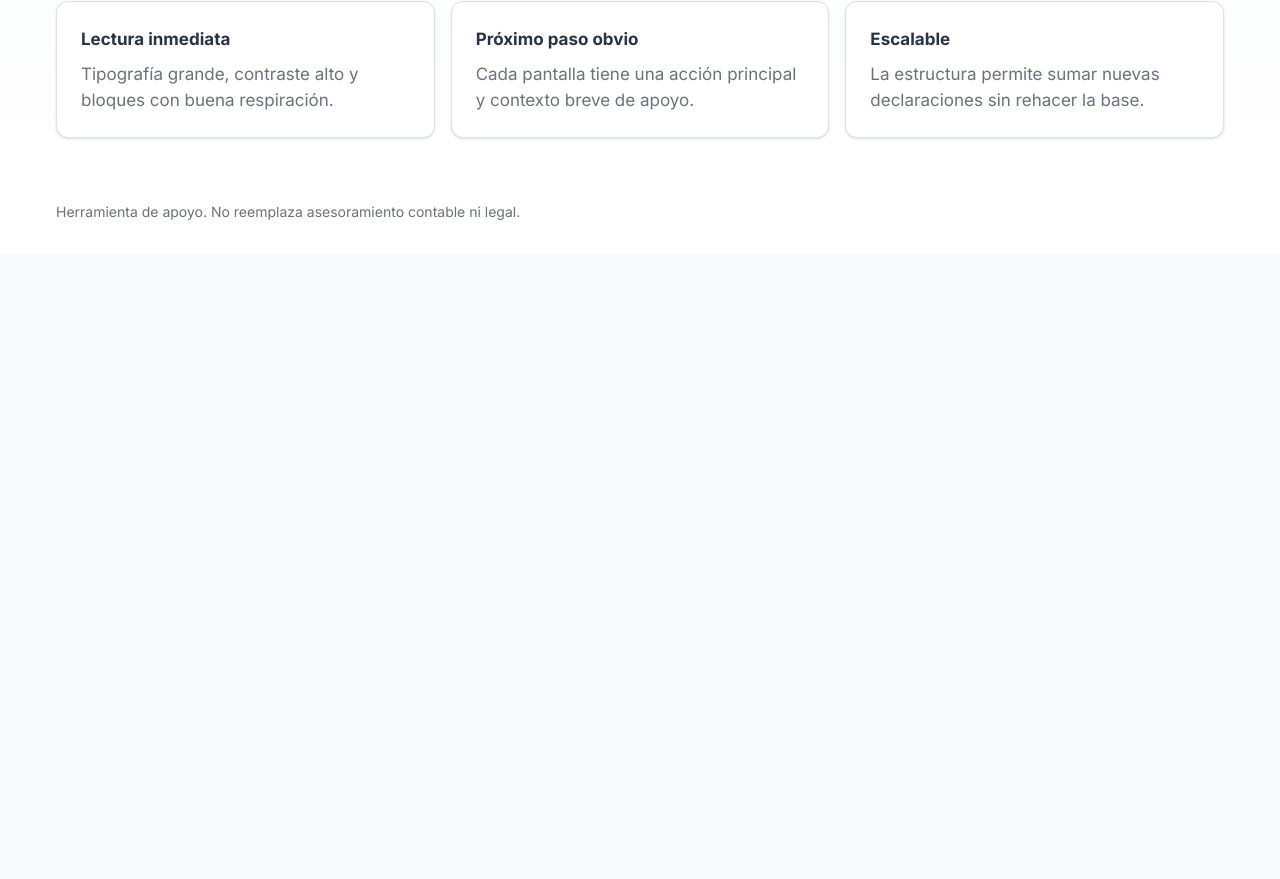
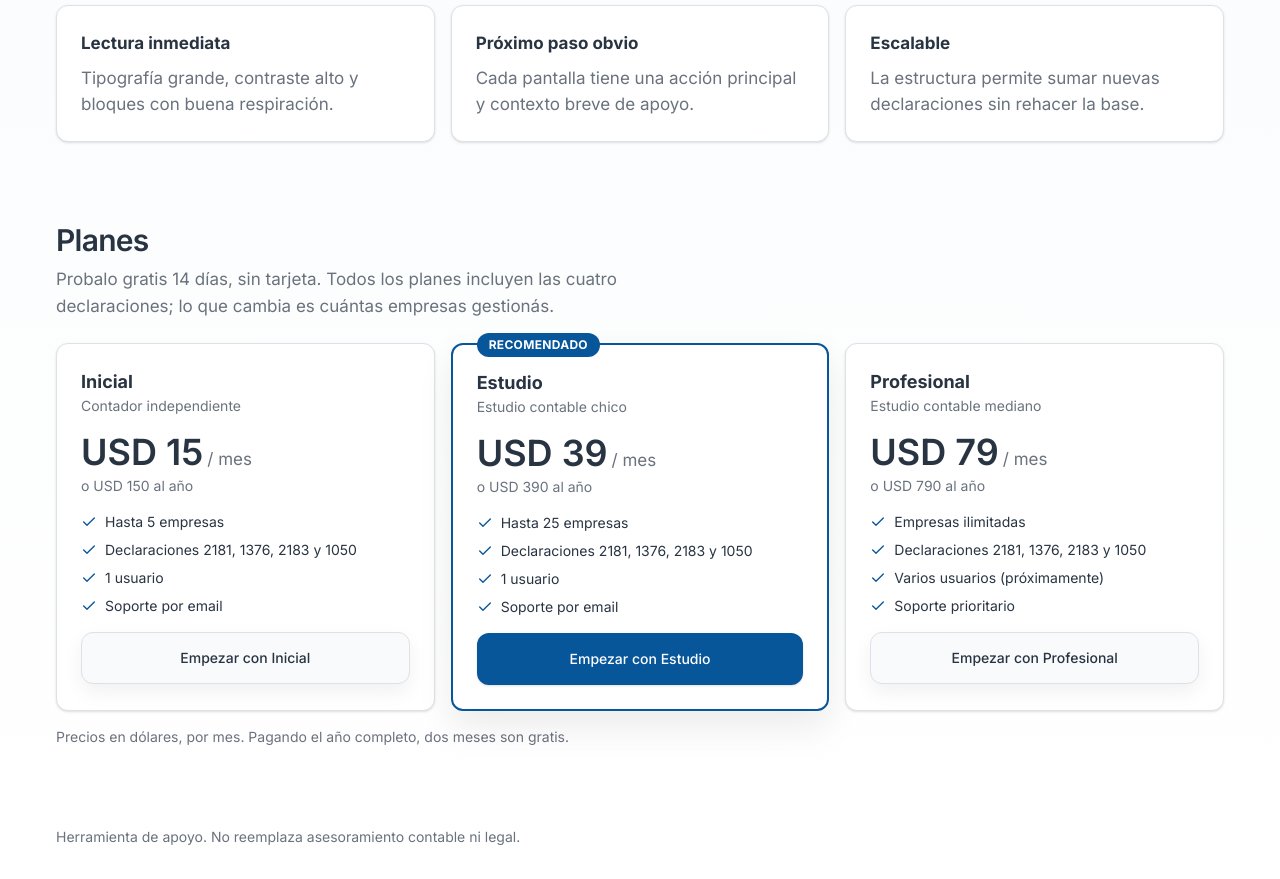
Before and after one commit to jpl1899/tudeclaracion, a Next.js app: page / in a window 1280 px wide. Shown: the part 772-1651 px from the top of the page. Before the commit the page ends 1026 px from the top, so only its background shows below. Built offline with nearby package versions, Linux system fonts and the light colour scheme.

Commit message:
feat: add example subscription plans to the landing and carry the chosen plan to signup

```diff
--- a/src/app/page.tsx
+++ b/src/app/page.tsx
@@ -1,7 +1,10 @@
+import type { Plan } from '@/modules/planes/planes';
+import { Check } from 'lucide-react';
 import Link from 'next/link';
 import { Logo } from '@/components/brand/logo';
 import { Button } from '@/components/ui/button';
 import { Card, CardContent } from '@/components/ui/card';
+import { DIAS_DE_PRUEBA, PLANES } from '@/modules/planes/planes';
 
 /**
  * Portada (landing) — .context/design/master-design-plan.md §4.1, mockup en
@@ -14,9 +17,20 @@ export default function RootPage() {
   return (
     <main className="min-h-screen bg-gradient-to-b from-background to-white">
       <div className="mx-auto w-full max-w-[1200px] px-4">
-        <header className="flex min-h-[72px] items-center gap-3 py-4">
+        <header className="flex min-h-[72px] flex-wrap items-center gap-3 py-4">
           <Logo variant="mark" className="h-11 w-11" priority alt="" />
           <span className="font-semibold text-foreground">tuDeclaracion</span>
+          <nav aria-label="Principal" className="ml-auto flex items-center gap-1 sm:gap-2">
+            <Button asChild variant="ghost" className="h-12 px-3">
+              <a href="#planes">Planes</a>
+            </Button>
+            <Button asChild variant="ghost" className="h-12 px-3">
+              <Link href="/login">Ingresar</Link>
+            </Button>
+            <Button asChild className="hidden h-12 px-4 sm:inline-flex">
+              <Link href="/signup">Crear cuenta</Link>
+            </Button>
+          </nav>
         </header>
 
         <section className="grid gap-6 py-8 md:py-12">
@@ -66,11 +80,63 @@ export default function RootPage() {
           </div>
         </section>
 
+        <section id="planes" aria-labelledby="planes-titulo" className="scroll-mt-6 py-8 md:py-12">
+          <h2 id="planes-titulo" className="font-heading text-2xl font-semibold tracking-tight text-foreground md:text-3xl">
+            Planes
+          </h2>
+          <p className="mt-2 max-w-[60ch] text-muted-foreground">
+            {`Probalo gratis ${DIAS_DE_PRUEBA} días, sin tarjeta. Todos los planes incluyen las cuatro declaraciones; lo que cambia es cuántas empresas gestionás.`}
+          </p>
+          <div className="mt-6 grid grid-cols-1 gap-4 md:grid-cols-3">
+            {PLANES.map(plan => <PlanCard key={plan.id} plan={plan} />)}
+          </div>
+          <p className="mt-4 text-sm text-muted-foreground">
+            Precios en dólares, por mes. Pagando el año completo, dos meses son gratis.
+          </p>
+        </section>
+
         <footer className="py-8 text-sm text-muted-foreground">
           Herramienta de apoyo. No reemplaza asesoramiento contable ni legal.
         </footer>
       </div>
     </main>
+  );
+}
+
+function PlanCard({ plan }: { plan: Plan }) {
+  return (
+    <Card
+      data-testid={`plan_${plan.id}`}
+      className={plan.recomendado ? 'relative border-2 border-primary shadow-md' : 'relative'}
+    >
+      <CardContent className="grid h-full content-start gap-4 pt-6">
+        {plan.recomendado && (
+          <span className="absolute -top-3 left-6 rounded-full bg-primary px-3 py-1 text-xs font-bold uppercase tracking-wide text-primary-foreground">
+            Recomendado
+          </span>
+        )}
+        <div>
+          <strong className="text-lg text-foreground">{plan.nombre}</strong>
+          <p className="text-sm text-muted-foreground">{plan.paraQuien}</p>
+        </div>
+        <p className="flex items-baseline gap-1 text-foreground">
+          <span className="font-heading text-4xl font-semibold">{`USD ${plan.precioMensualUsd}`}</span>
+          <span className="text-muted-foreground">/ mes</span>
+        </p>
+        <p className="-mt-3 text-sm text-muted-foreground">{`o USD ${plan.precioAnualUsd} al año`}</p>
+        <ul className="grid gap-2 text-sm">
+          {[plan.empresas, ...plan.incluye].map(item => (
+            <li key={item} className="flex items-start gap-2 text-foreground">
+              <Check aria-hidden="true" className="mt-0.5 h-4 w-4 flex-none text-primary" />
+              {item}
+            </li>
+          ))}
+        </ul>
+        <Button asChild size="lg" variant={plan.recomendado ? 'default' : 'outline'} className="mt-auto h-[52px]">
+          <Link href={`/signup?plan=${plan.id}`}>{`Empezar con ${plan.nombre}`}</Link>
+        </Button>
+      </CardContent>
+    </Card>
   );
 }
 
--- a/src/app/signup/page.tsx
+++ b/src/app/signup/page.tsx
@@ -1,6 +1,7 @@
 'use client';
 
-import { useState } from 'react';
+import type { Plan } from '@/modules/planes/planes';
+import { useEffect, useState } from 'react';
 import { GoogleSignInButton } from '@/components/auth/google-sign-in-button';
 import { turnstileEnabled, TurnstileWidget } from '@/components/auth/turnstile-widget';
 import { Logo } from '@/components/brand/logo';
@@ -9,6 +10,7 @@ import { Input } from '@/components/ui/input';
 import { Label } from '@/components/ui/label';
 import { createClient } from '@/infrastructure/supabase/client';
 import { getPasswordRules, passwordMeetsRequirements } from '@/lib/validation/password-rules';
+import { DIAS_DE_PRUEBA, resolverPlan } from '@/modules/planes/planes';
 
 /**
  * Crear cuenta (signup) — .context/design/master-design-plan.md §4.5, mockup en
@@ -39,6 +41,12 @@ export default function SignupPage() {
   const [verifiedEmail, setVerifiedEmail] = useState('');
   const [captchaToken, setCaptchaToken] = useState<string | null>(null);
   const [captchaKey, setCaptchaKey] = useState(0);
+  const [planElegido, setPlanElegido] = useState<Plan | null>(null);
+
+  // Read on mount instead of useSearchParams so the page needs no Suspense boundary.
+  useEffect(() => {
+    setPlanElegido(resolverPlan(new URLSearchParams(window.location.search).get('plan')));
+  }, []);
 
   const captchaReady = !turnstileEnabled || captchaToken !== null;
 
@@ -77,6 +85,8 @@ export default function SignupPage() {
       options: {
         emailRedirectTo: `${process.env.NEXT_PUBLIC_APP_URL ?? 'http://localhost:3000'}/auth/confirm?next=/inicio`,
         captchaToken: captchaToken ?? undefined,
+        // Plan picked on the landing; kept as user metadata until billing exists.
+        data: planElegido ? { plan_elegido: planElegido.id } : undefined,
       },
     });
     setIsSubmitting(false);
@@ -131,6 +141,15 @@ export default function SignupPage() {
               Usa un correo profesional y una contraseña robusta para habilitar el acceso de tu estudio.
             </p>
           </div>
+
+          {planElegido && (
+            <div data-testid="signup_plan_elegido" className="rounded-md border border-primary/25 bg-primary/5 px-4 py-3 text-sm text-foreground">
+              <strong>{`Plan ${planElegido.nombre}`}</strong>
+              {` · ${planElegido.empresas.toLowerCase()} · USD ${planElegido.precioMensualUsd} / mes. Empezás con ${DIAS_DE_PRUEBA} días de prueba gratis, sin tarjeta.`}
+              {' '}
+              <a href="/#planes" className="font-semibold text-primary hover:underline">Cambiar plan</a>
+            </div>
+          )}
 
           {authError === 'duplicate' && (
             <div className="rounded-md border border-error/25 bg-error-bg px-4 py-3 text-error-text">
--- /dev/null
+++ b/src/modules/planes/planes.ts
@@ -0,0 +1,57 @@
+export type PlanId = 'inicial' | 'estudio' | 'profesional';
+
+export interface Plan {
+  id: PlanId
+  nombre: string
+  paraQuien: string
+  empresas: string
+  precioMensualUsd: number
+  precioAnualUsd: number
+  incluye: string[]
+  recomendado: boolean
+}
+
+/**
+ * Example subscription plans for the public landing (2026-10-26). Prices,
+ * limits and names are placeholders agreed with the user to design the page;
+ * the business model has not fixed them yet (`.context/business/business-model.md`).
+ */
+export const PLANES: Plan[] = [
+  {
+    id: 'inicial',
+    nombre: 'Inicial',
+    paraQuien: 'Contador independiente',
+    empresas: 'Hasta 5 empresas',
+    precioMensualUsd: 15,
+    precioAnualUsd: 150,
+    incluye: ['Declaraciones 2181, 1376, 2183 y 1050', '1 usuario', 'Soporte por email'],
+    recomendado: false,
+  },
+  {
+    id: 'estudio',
+    nombre: 'Estudio',
+    paraQuien: 'Estudio contable chico',
+    empresas: 'Hasta 25 empresas',
+    precioMensualUsd: 39,
+    precioAnualUsd: 390,
+    incluye: ['Declaraciones 2181, 1376, 2183 y 1050', '1 usuario', 'Soporte por email'],
+    recomendado: true,
+  },
+  {
+    id: 'profesional',
+    nombre: 'Profesional',
+    paraQuien: 'Estudio contable mediano',
+    empresas: 'Empresas ilimitadas',
+    precioMensualUsd: 79,
+    precioAnualUsd: 790,
+    incluye: ['Declaraciones 2181, 1376, 2183 y 1050', 'Varios usuarios (próximamente)', 'Soporte prioritario'],
+    recomendado: false,
+  },
+];
+
+export const DIAS_DE_PRUEBA = 14;
+
+/** Resolves a `?plan=` value from the URL; anything unknown returns null. */
+export function resolverPlan(valor: string | null): Plan | null {
+  return PLANES.find(plan => plan.id === valor) ?? null;
+}
```
Also changed, not shown: 1 other file (tests, documents, lock files or other folders).
